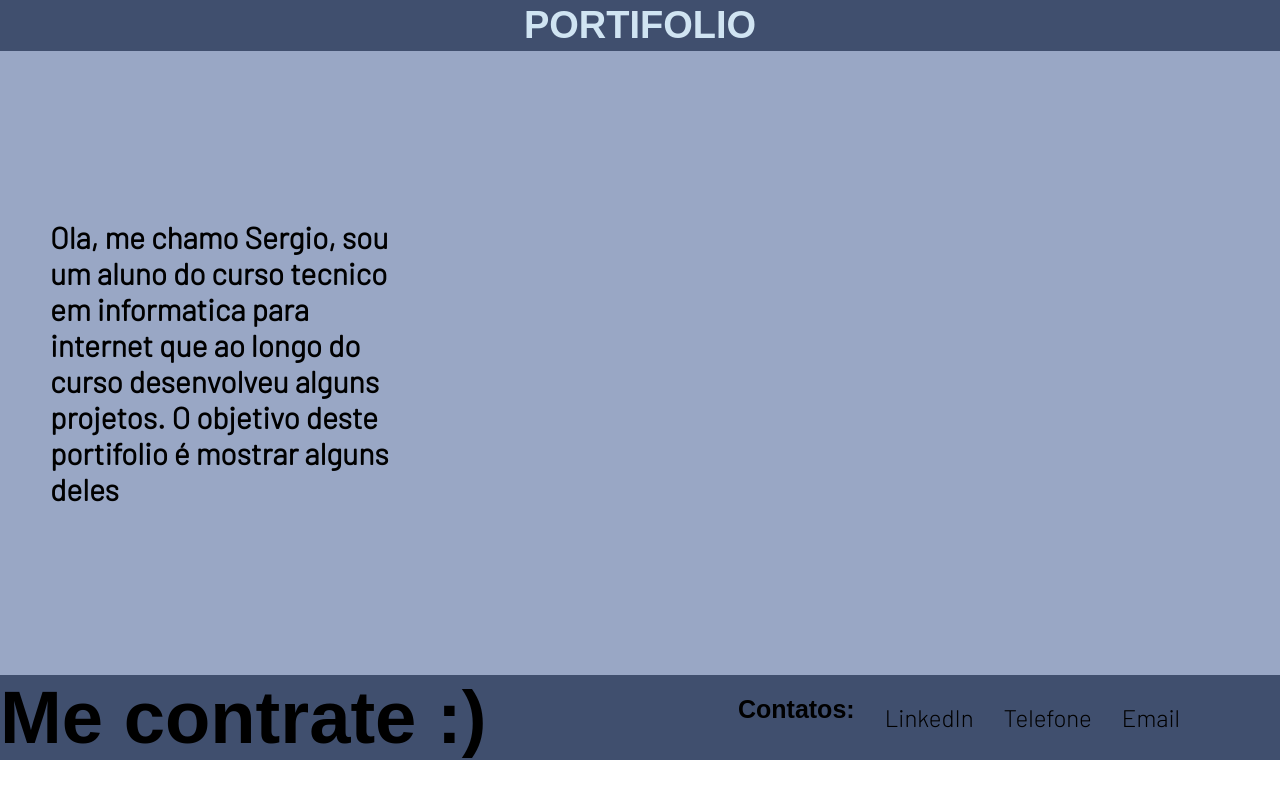
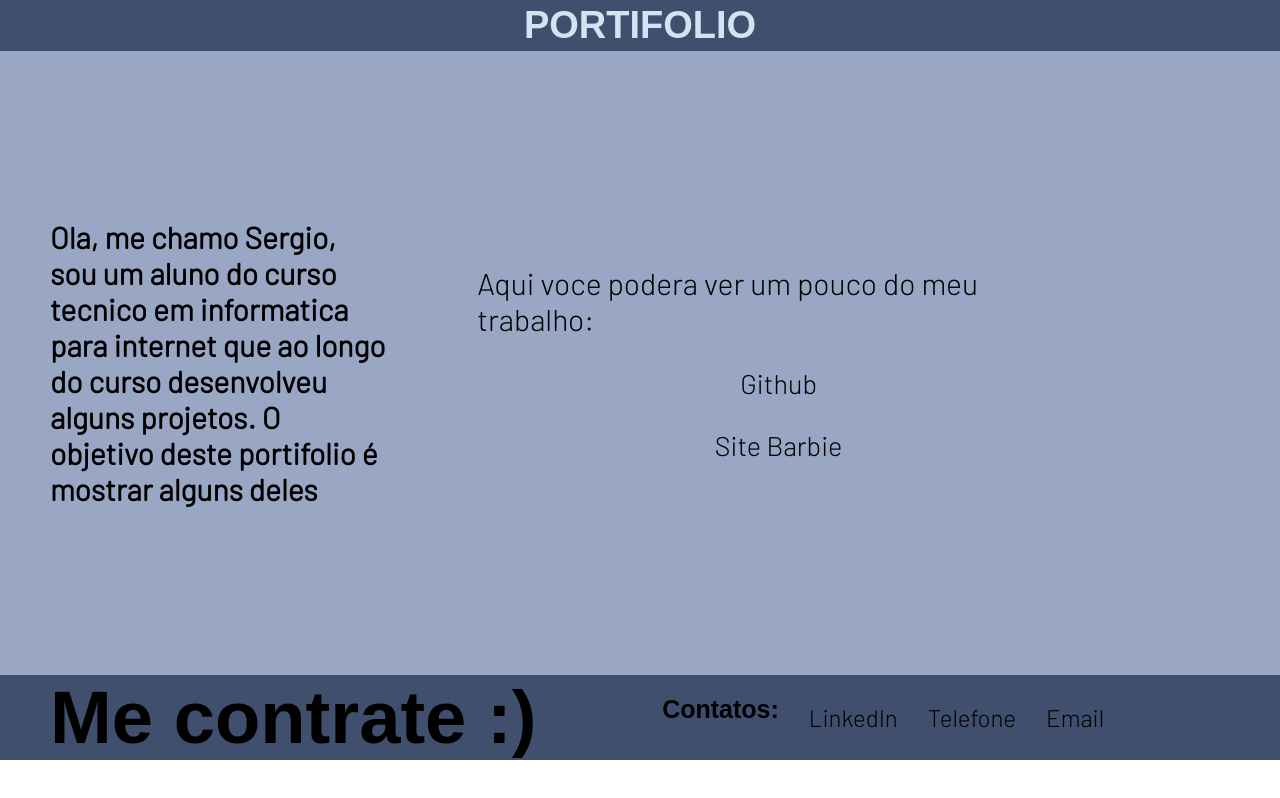
Before and after one commit to seedfelho/Portifolio, a React (Vite) app: page / in a window 1280 px wide. Built offline with nearby package versions, Linux system fonts and the light colour scheme; the HTML template or start-up script is replaced by a standard one; a web font is replaced by a local one.

Commit message:
colocando informações no main

```diff
--- a/src/componentes/footer/Footer.css
+++ b/src/componentes/footer/Footer.css
@@ -16,6 +16,8 @@
     cursor:default;
 }
 .text2{
+    padding: 0px 50px;
+
     font-size: 74.2px;
     font-weight: bold;
     font-family: 'Preahvihear', sans-serif;
--- a/src/componentes/footer/Footer.tsx
+++ b/src/componentes/footer/Footer.tsx
@@ -19,6 +19,7 @@ function Footer(){
                             </li>
                         </ul>
                     </nav>
+                <div/>
             </div>
         </footer>
     )
--- a/src/componentes/main/Main.css
+++ b/src/componentes/main/Main.css
@@ -3,6 +3,7 @@ main{
     background-color: #99a7c5;
     height: 78vh;
     display: flex;
+    justify-content: space-between;
     align-items: center;
 }
 
@@ -16,3 +17,34 @@ main{
     font-weight: bold;
     font-family: 'Barlow', sans-serif;
 }
+
+.textfeitos{
+    text-decoration: none;
+    color: black;
+    font-size: 27px;
+}
+
+.lifeitos{
+    list-style: none;
+    align-self: center;
+}
+
+.feitos{
+    display: flex;
+    flex-direction: column;
+    gap: 30px;
+    font-family: 'Barlow', sans-serif;
+}
+
+.textfeitos:hover{
+    color: #dad7dd;
+}
+
+.titulofeitos{
+    font-size: 30px;
+    font-family: 'Barlow', sans-serif;
+}
+
+.navfeitos{
+    padding: 0px 200px 0px 0px;
+}
--- a/src/componentes/main/Main.tsx
+++ b/src/componentes/main/Main.tsx
@@ -4,7 +4,19 @@ function Main(){
     return(
         <main>
             <div className="containerMain">
-                <a className="textMain">Ola, me chamo Sergio, sou um aluno do curso tecnico em informatica para internet que ao longo do curso desenvolveu alguns projetos. O objetivo deste portifolio é mostrar alguns deles</a>
+                <p className="textMain">Ola, me chamo Sergio, sou um aluno do curso tecnico em informatica para internet que ao longo do curso desenvolveu alguns projetos. O objetivo deste portifolio é mostrar alguns deles</p>
+            </div>
+            <div>
+                <nav className="navfeitos">
+                    <ul className='feitos'><p className="titulofeitos">Aqui voce podera ver um pouco do meu trabalho:</p>
+                        <li className="lifeitos">
+                            <a className="textfeitos" href="#">Github</a>
+                        </li>
+                        <li className="lifeitos">
+                            <a className="textfeitos" href="#">Site Barbie</a>
+                        </li>
+                    </ul>
+                </nav>
             </div>
         </main>
     )
```
